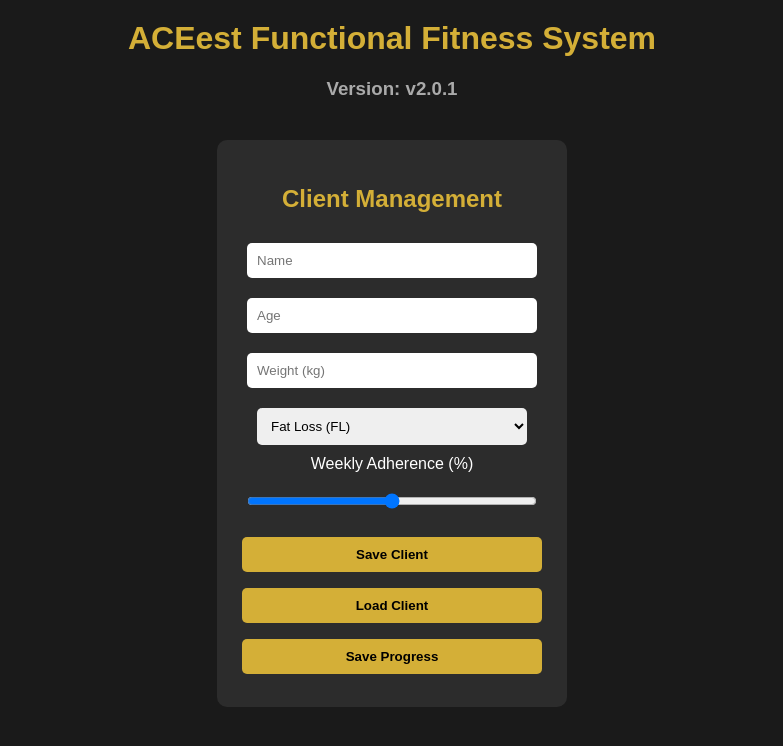
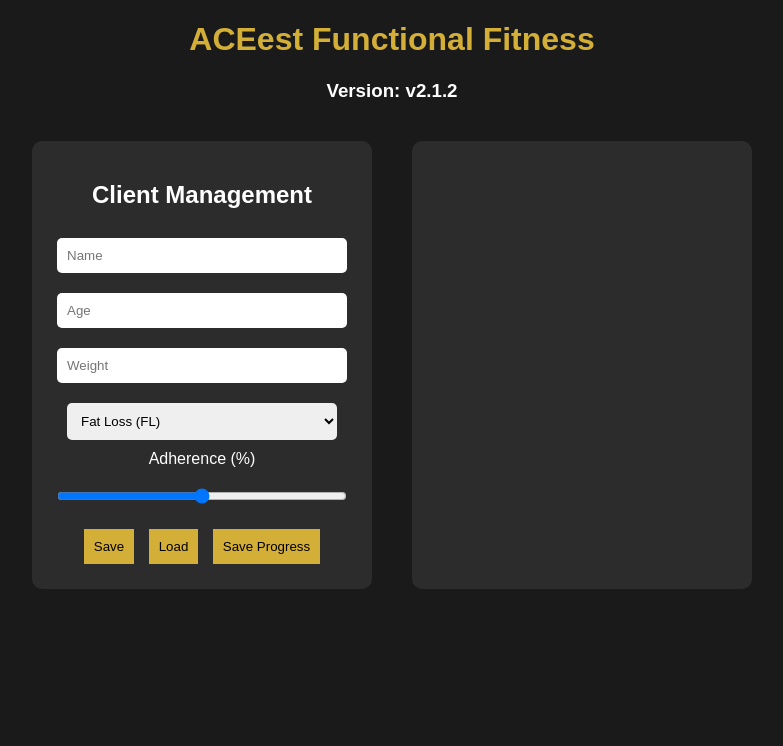
Before and after one commit to Varsha359/ACEest-Fitness-and-Gym-Devops, a Flask app: page / in a window 1280 px wide. Shown: the top 746 px of the page, without its empty margins (248-1031 px from the left). Run offline with Flask 3, Linux system fonts and the light colour scheme.

Commit message:
refactor: improve db handling and ui . feat: separate message and result rendering

```diff
--- a/app/routes.py
+++ b/app/routes.py
@@ -21,10 +21,10 @@ def health():
 @main_bp.route("/", methods=["GET", "POST"])
 def index():
     result = None
+    message = None
 
     if request.method == "POST":
         action = request.form.get("action")
-
         name = request.form.get("name")
 
         if action == "save":
@@ -33,16 +33,15 @@ def index():
             program = request.form.get("program")
 
             calories = calculate_calories(weight, PROGRAMS[program])
-
             save_client(name, age, weight, program, calories)
 
-            result = {"message": "Client Saved"}
+            message = "Client saved successfully"
 
         elif action == "load":
-            row = get_client(name)
+            data = get_client(name)
 
-            if row:
-                _, name, age, weight, program, calories = row
+            if data:
+                _, name, age, weight, program, calories = data
                 result = {
                     "name": name,
                     "age": age,
@@ -51,11 +50,16 @@ def index():
                     "calories": calories
                 }
             else:
-                result = {"message": "Client Not Found"}
+                message = "Client not found"
 
         elif action == "progress":
             adherence = request.form.get("adherence")
             save_progress(name, adherence)
-            result = {"message": "Progress Saved"}
+            message = "Progress saved"
 
-    return render_template("index.html", programs=PROGRAMS, result=result)
+    return render_template(
+        "index.html",
+        programs=PROGRAMS,
+        result=result,
+        message=message
+    )
--- a/app/services.py
+++ b/app/services.py
@@ -2,6 +2,7 @@ import sqlite3
 from datetime import datetime
 
 DB_NAME = "aceest.db"
+
 
 def get_connection():
     return sqlite3.connect(DB_NAME)
@@ -58,10 +59,10 @@ def get_client(name):
     cur = conn.cursor()
 
     cur.execute("SELECT * FROM clients WHERE name=?", (name,))
-    row = cur.fetchone()
+    result = cur.fetchone()
 
     conn.close()
-    return row
+    return result
 
 
 def save_progress(name, adherence):
--- a/app/static/style.css
+++ b/app/static/style.css
@@ -1,24 +1,15 @@
-/* GLOBAL STYLING */
 body {
-    background-color: #1a1a1a;
+    background: #1a1a1a;
     color: white;
-    font-family: Arial, sans-serif;
+    font-family: Arial;
+    margin: 0;
     text-align: center;
-    margin: 0;
 }
 
-/* HEADER */
 h1 {
     color: #d4af37;
-    margin-top: 20px;
 }
 
-h3 {
-    color: #aaa;
-    margin-bottom: 20px;
-}
-
-/* MAIN CONTAINER */
 .container {
     display: flex;
     justify-content: center;
@@ -26,69 +17,34 @@ h3 {
     padding: 20px;
 }
 
-/* FORM SECTION */
-.form-section {
-    background-color: #2c2c2c;
-    padding: 25px;
+.form-section, .result-section {
+    background: #2c2c2c;
+    padding: 20px;
     border-radius: 10px;
     width: 300px;
 }
 
-.form-section h2 {
-    color: #d4af37;
+input, select {
+    width: 90%;
+    padding: 10px;
+    margin: 10px 0;
+    border: none;
+    border-radius: 5px;
 }
 
-/* INPUTS */
-input, select {
-    width: 90%;
-    margin: 10px 0;
+button {
+    background: #d4af37;
+    color: black;
     padding: 10px;
-    border-radius: 5px;
+    margin: 5px;
     border: none;
-}
-
-/* RANGE SLIDER */
-input[type="range"] {
-    width: 90%;
-}
-
-/* BUTTON GROUP */
-.button-group {
-    display: flex;
-    flex-direction: column;
-}
-
-/* BUTTONS */
-button {
-    margin: 8px 0;
-    padding: 10px;
-    border: none;
-    border-radius: 5px;
-    background-color: #d4af37;
-    color: black;
-    font-weight: bold;
     cursor: pointer;
 }
 
 button:hover {
-    background-color: #c39c2d;
+    background: #c39c2d;
 }
 
-/* RESULT SECTION */
-.result-section {
-    background-color: #333;
-    padding: 25px;
-    border-radius: 10px;
-    width: 350px;
-    text-align: left;
+.success {
+    color: #00ff99;
 }
-
-.result-section h2 {
-    color: #d4af37;
-}
-
-/* MESSAGE */
-.message {
-    color: #00ff99;
-    font-weight: bold;
-}
--- a/app/templates/index.html
+++ b/app/templates/index.html
@@ -1,25 +1,25 @@
 <!DOCTYPE html>
 <html>
 <head>
-    <title>ACEest Fitness v2</title>
+    <title>ACEest v2.1.2</title>
     <link rel="stylesheet" href="{{ url_for('static', filename='style.css') }}">
 </head>
 <body>
 
-    <h1>ACEest Functional Fitness System</h1>
-    <h3>Version: v2.0.1</h3>
+<h1>ACEest Functional Fitness</h1>
+<h3>Version: v2.1.2</h3>
 
 <div class="container">
 
-        <!-- FORM SECTION -->
+    <!-- FORM -->
     <div class="form-section">
         <h2>Client Management</h2>
 
         <form method="POST">
 
-                <input type="text" name="name" placeholder="Name" required>
-                <input type="number" name="age" placeholder="Age">
-                <input type="number" step="0.1" name="weight" placeholder="Weight (kg)">
+            <input name="name" placeholder="Name" required>
+            <input name="age" placeholder="Age">
+            <input name="weight" placeholder="Weight">
 
             <select name="program">
                 {% for p in programs %}
@@ -27,34 +27,35 @@
                 {% endfor %}
             </select>
 
-                <label>Weekly Adherence (%)</label>
+            <label>Adherence (%)</label>
             <input type="range" name="adherence" min="0" max="100">
 
-                <div class="button-group">
-                    <button name="action" value="save">Save Client</button>
-                    <button name="action" value="load">Load Client</button>
+            <div class="buttons">
+                <button name="action" value="save">Save</button>
+                <button name="action" value="load">Load</button>
                 <button name="action" value="progress">Save Progress</button>
             </div>
 
         </form>
     </div>
 
-        <!-- RESULT SECTION -->
+    <!-- OUTPUT -->
+    <div class="result-section">
+
+        {% if message %}
+            <p class="success">{{message}}</p>
+        {% endif %}
+
         {% if result %}
-        <div class="result-section">
             <h2>Client Summary</h2>
+            <p><b>Name:</b> {{result.name}}</p>
+            <p><b>Age:</b> {{result.age}}</p>
+            <p><b>Weight:</b> {{result.weight}}</p>
+            <p><b>Program:</b> {{result.program}}</p>
+            <p><b>Calories:</b> {{result.calories}}</p>
+        {% endif %}
 
-            {% if result.message %}
-                <p class="message">{{ result.message }}</p>
-            {% else %}
-                <p><strong>Name:</strong> {{result.name}}</p>
-                <p><strong>Age:</strong> {{result.age}}</p>
-                <p><strong>Weight:</strong> {{result.weight}} kg</p>
-                <p><strong>Program:</strong> {{result.program}}</p>
-                <p><strong>Calories:</strong> {{result.calories}} kcal/day</p>
-            {% endif %}
     </div>
-        {% endif %}
 
 </div>
 
```
Also changed, not shown: aceest.db. Lines whose indentation alone changed are shown as unchanged.
